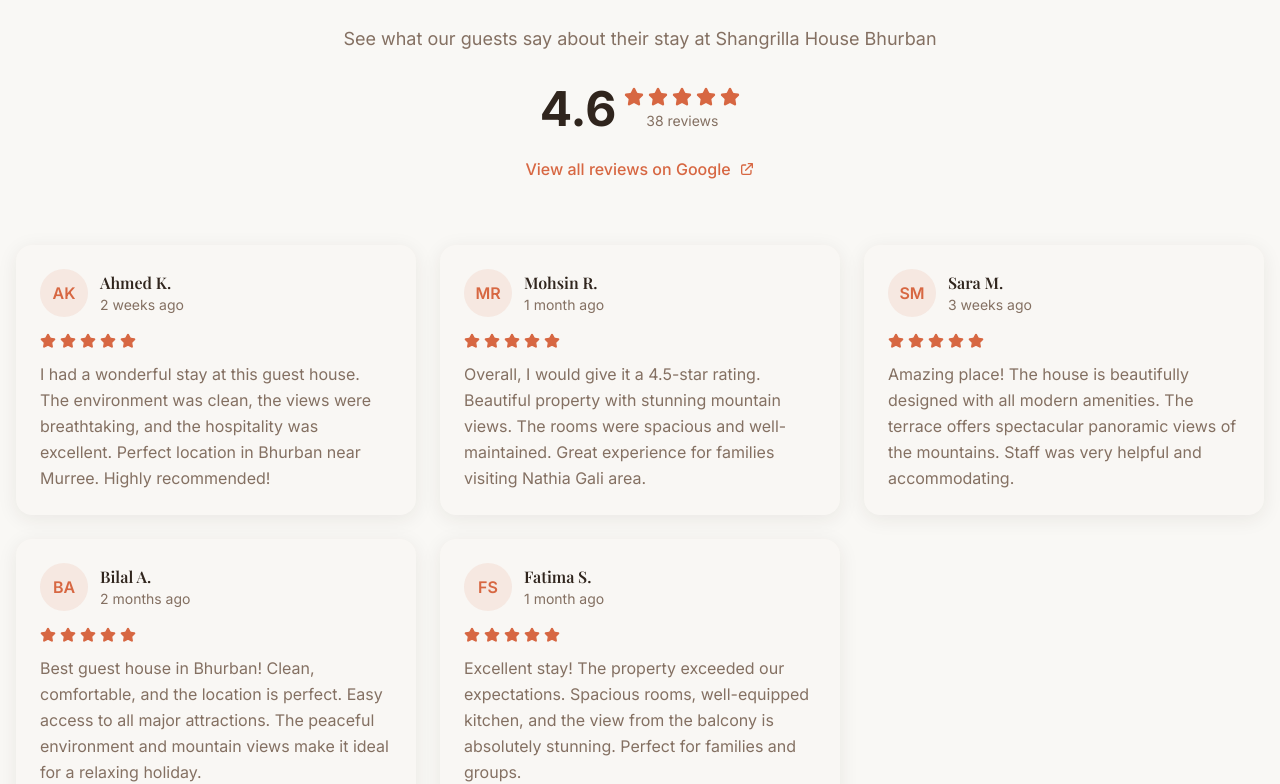
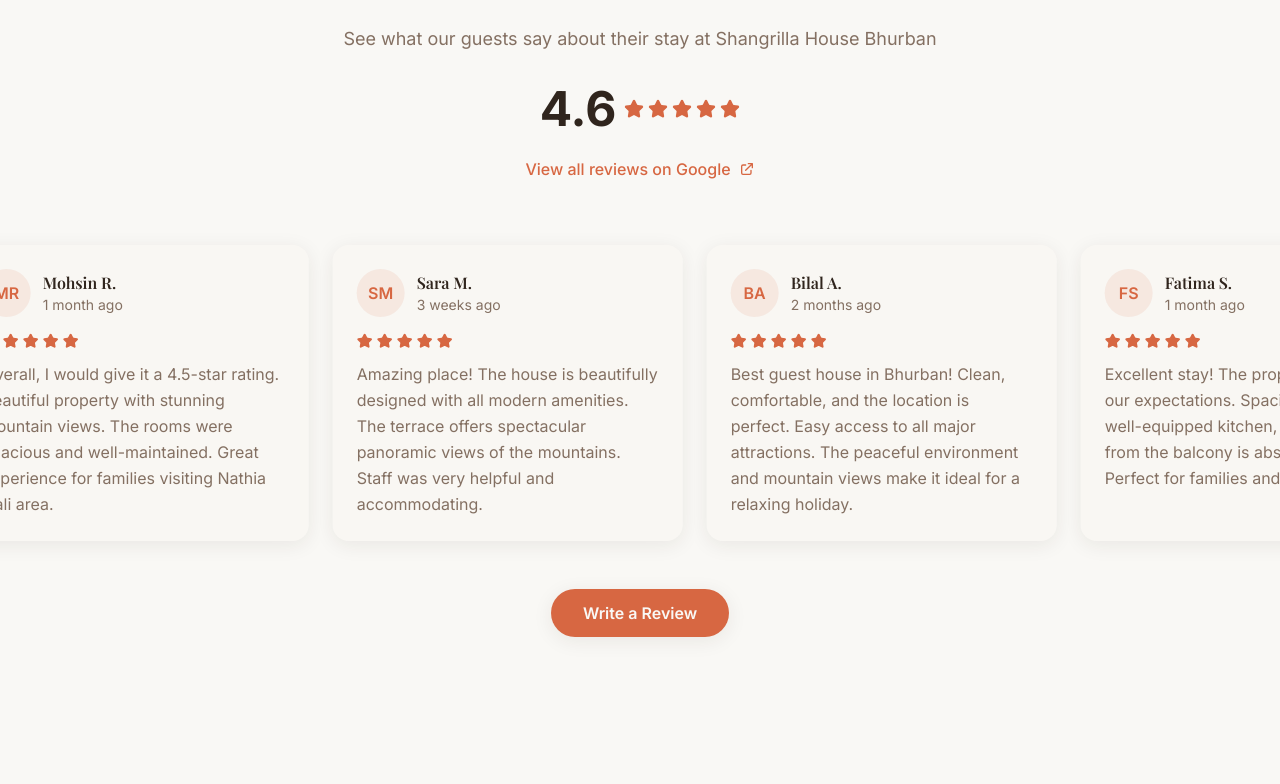
Before and after one commit to sheryarabbasi/shangrilla-serenity-site, a React (Vite) app: page / in a window 1280 px wide. Shown: the part 7039-7823 px from the top of the page. Built offline with nearby package versions, Linux system fonts and the light colour scheme; the HTML template or start-up script is replaced by a standard one.

Commit message:
Update reviews section

```diff
--- a/src/components/Reviews.tsx
+++ b/src/components/Reviews.tsx
@@ -1,4 +1,5 @@
 import { Star } from "lucide-react";
+import { useEffect, useState } from "react";
 
 const Reviews = () => {
   const reviews = [
@@ -44,8 +45,11 @@ const Reviews = () => {
     }
   ];
 
+  // Duplicate reviews for infinite scroll effect
+  const duplicatedReviews = [...reviews, ...reviews, ...reviews];
+
   return (
-    <section id="reviews" className="py-24 bg-background">
+    <section id="reviews" className="py-24 bg-background overflow-hidden">
       <div className="container mx-auto px-4">
         <div className="text-center mb-16 animate-fade-in">
           <h2 className="text-4xl md:text-5xl font-bold mb-6 text-foreground">
@@ -67,13 +71,12 @@ const Reviews = () => {
                     />
                   ))}
                 </div>
-                <p className="text-sm text-muted-foreground mt-1">38 reviews</p>
               </div>
             </div>
           </div>
 
           <a
-            href="https://maps.app.goo.gl/5gRwLKKSTsB1P3qC9"
+            href="https://maps.app.goo.gl/5gRwLKKSTsB1P3qC9?g_st=ipc"
             target="_blank"
             rel="noopener noreferrer"
             className="inline-flex items-center gap-2 text-primary hover:text-primary/80 transition-smooth font-medium"
@@ -85,12 +88,13 @@ const Reviews = () => {
           </a>
         </div>
 
-        <div className="grid grid-cols-1 md:grid-cols-2 lg:grid-cols-3 gap-6">
-          {reviews.map((review, index) => (
+        {/* Auto-scrolling slider */}
+        <div className="relative">
+          <div className="flex gap-6 animate-scroll">
+            {duplicatedReviews.map((review, index) => (
               <div
-              key={review.id}
-              className="bg-accent/5 rounded-2xl p-6 shadow-soft hover:shadow-elevated transition-smooth animate-scale-in"
-              style={{ animationDelay: `${index * 0.1}s` }}
+                key={`${review.id}-${index}`}
+                className="flex-shrink-0 w-[350px] bg-accent/5 rounded-2xl p-6 shadow-soft"
               >
                 <div className="flex items-start justify-between mb-4">
                   <div className="flex items-center gap-3">
@@ -119,10 +123,11 @@ const Reviews = () => {
               </div>
             ))}
           </div>
+        </div>
 
         <div className="text-center mt-12">
           <a
-            href="https://maps.app.goo.gl/5gRwLKKSTsB1P3qC9"
+            href="https://maps.app.goo.gl/5gRwLKKSTsB1P3qC9?g_st=ipc"
             target="_blank"
             rel="noopener noreferrer"
             className="inline-block px-8 py-3 bg-primary text-primary-foreground rounded-full font-semibold hover:bg-primary/90 transition-smooth shadow-soft hover:shadow-elevated"
@@ -131,6 +136,25 @@ const Reviews = () => {
           </a>
         </div>
       </div>
+
+      <style>{`
+        @keyframes scroll {
+          0% {
+            transform: translateX(0);
+          }
+          100% {
+            transform: translateX(calc(-350px * 5 - 1.5rem * 5));
+          }
+        }
+
+        .animate-scroll {
+          animation: scroll 30s linear infinite;
+        }
+
+        .animate-scroll:hover {
+          animation-play-state: paused;
+        }
+      `}</style>
     </section>
   );
 };
```
Lines whose indentation alone changed are shown as unchanged.
